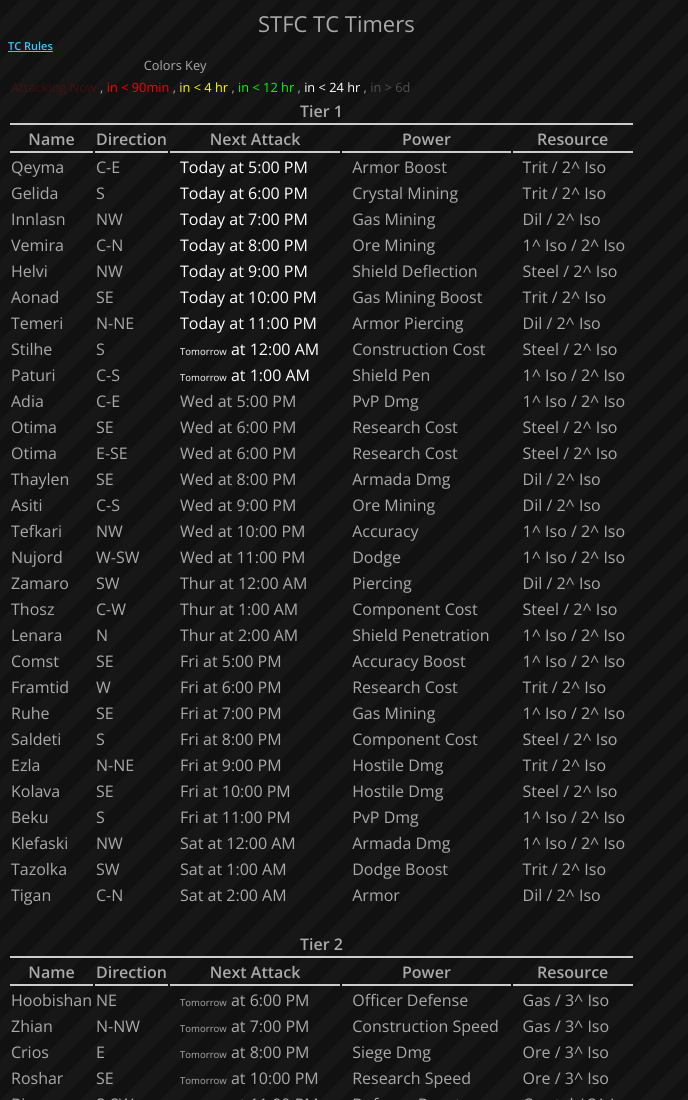
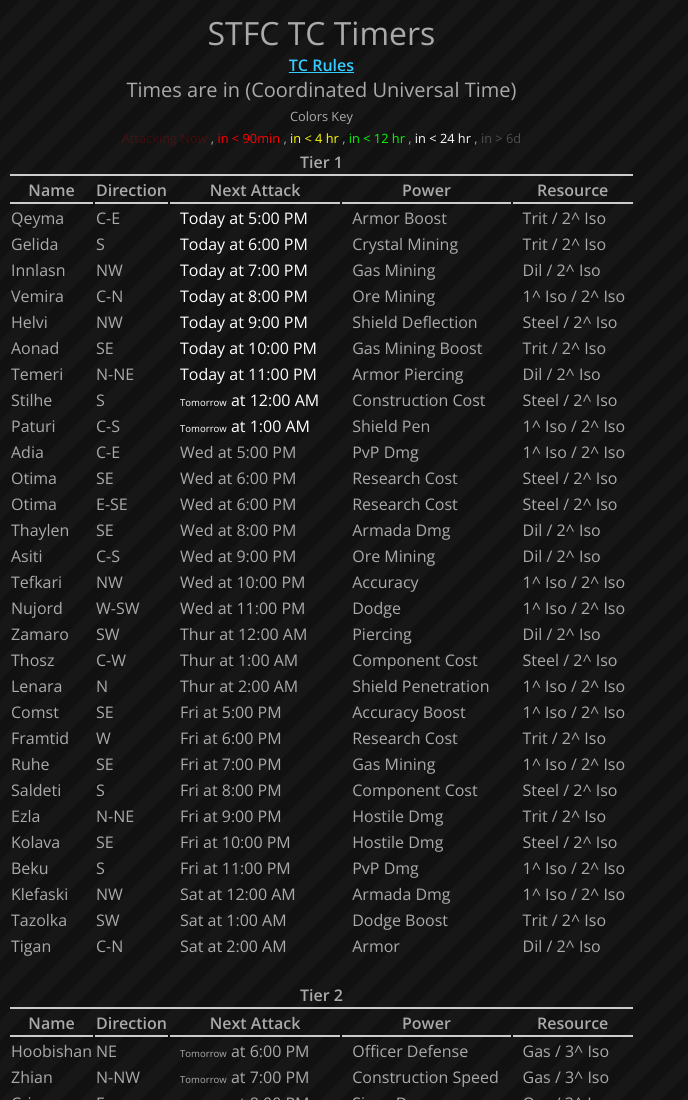
Before and after one commit to the1killer/stfcTCTimers, a website with bundled scripts: page index.html in a window 1280 px wide. Shown: the top 1100 px of the page, without its empty margins (0-688 px from the left). Built offline with nearby package versions, Linux system fonts and the light colour scheme.

Commit message:
Add timezone to page

```diff
--- a/assets/style.css
+++ b/assets/style.css
@@ -14,13 +14,17 @@
 }
 
 .center {
-    margin-left: auto;
-    margin-right: auto;
+    text-align: center;
 }
 
 .pageTitle {
     font-size: 2em;
-    padding-left: 250px;
+    /* padding-left: 250px; */
+}
+
+.timezone {
+    font-size: 1.25em;
+    /* padding-left: 25%; */
 }
 
 #colorsKey {
--- a/assets/timers.js
+++ b/assets/timers.js
@@ -26,6 +26,10 @@
     let systemsLoaded = function(data) {
         console.log(data);
         processData(data);
+
+        var str = moment()._d.toString();
+        str = str.match(/\(([\w\s]+)\)/)
+        $('.timezone').text(`Times are in ${str[0]}`)
     }
 
     let processData = function(data) {
--- a/index.html
+++ b/index.html
@@ -11,11 +11,18 @@
     </head>
     <body>
         <div id="main">
-            <div class="pageTitle">STFC TC Timers</div>
-            <span class="center"><a href="https://startrekfleetcommand.scopely.com/rules/">TC Rules</a></span>
             <table id="syslist">
-                <tbody id="colorsKey">
-                    <tr><td colspan='3' style="text-align: center;">Colors Key</td></tr>
+                <tbody id="top">
+                    <tr>
+                        <td colspan="5" class="tabletop center">
+                            <span class="pageTitle">STFC TC Timers</span><br/>
+                            <span class="center"><a href="https://startrekfleetcommand.scopely.com/rules/">TC Rules</a></span><br/>
+                            <span class="timezone"></span><br/>
+                        </td>
+                    </tr>
+                </tbody>
+                <tbody id="colorsKey" class="center">
+                    <tr><td colspan='5'>Colors Key</td></tr>
                     <tr>
                         <td colspan="5">
                         <span class="blinking">Attacking Now</span>
```
